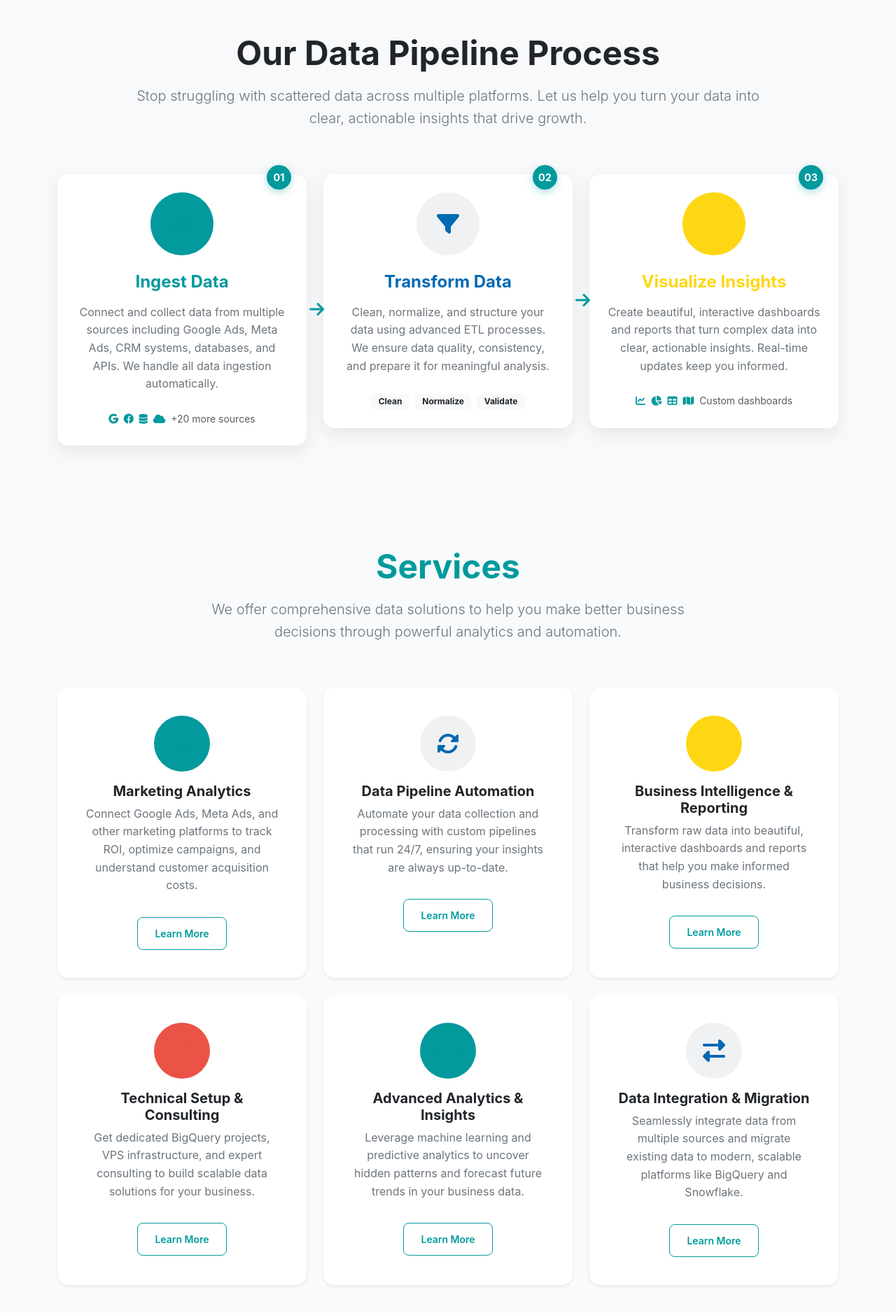
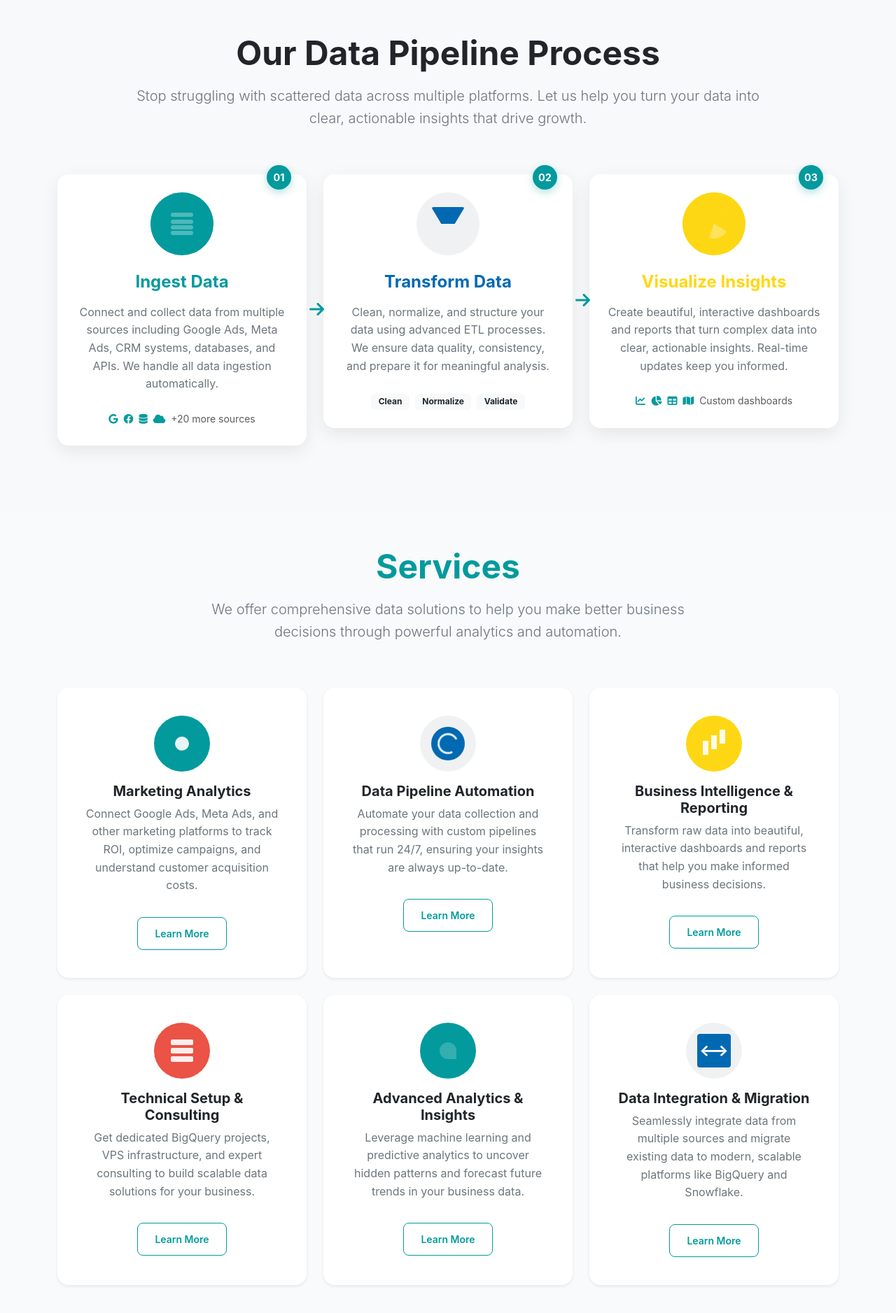
Before and after one commit to adillraza/datacharted, a Flask app: page / in a window 1280 px wide. Shown: the part 913-2790 px from the top of the page at 70% size. Run offline with Flask 3, Linux system fonts and the light colour scheme; some libraries are stand-ins or nearby versions.

Commit message:
Replace Font Awesome with reliable CSS-only custom icons

```diff
--- a/app/templates/base.html
+++ b/app/templates/base.html
@@ -202,18 +202,174 @@
             border-color: var(--accent-red) !important;
         }
 
-        /* Icon Fallbacks */
-        .fas::before, .fab::before {
-            font-family: "Font Awesome 6 Free", "Font Awesome 6 Brands", sans-serif !important;
+        /* Custom Icons - Reliable CSS-only icons */
+        .custom-icon {
+            width: 48px;
+            height: 48px;
+            position: relative;
+            display: inline-block;
         }
 
-        /* Ensure Font Awesome loads properly */
-        .fas, .fab {
-            font-weight: 900;
-            font-style: normal;
-            font-variant: normal;
-            text-rendering: auto;
-            line-height: 1;
+        /* Database Icon */
+        .database-icon {
+            background: var(--primary-color);
+            border-radius: 8px;
+            position: relative;
+        }
+        .database-icon::before {
+            content: '';
+            position: absolute;
+            top: 8px;
+            left: 8px;
+            right: 8px;
+            height: 6px;
+            background: rgba(255,255,255,0.3);
+            border-radius: 3px;
+        }
+        .database-icon::after {
+            content: '';
+            position: absolute;
+            top: 18px;
+            left: 8px;
+            right: 8px;
+            height: 6px;
+            background: rgba(255,255,255,0.3);
+            border-radius: 3px;
+            box-shadow: 0 8px 0 rgba(255,255,255,0.3), 0 16px 0 rgba(255,255,255,0.3);
+        }
+
+        /* Filter Icon */
+        .filter-icon {
+            background: var(--secondary-color);
+            clip-path: polygon(0% 0%, 100% 0%, 70% 50%, 30% 50%);
+            border-radius: 4px 4px 0 0;
+        }
+        .filter-icon::after {
+            content: '';
+            position: absolute;
+            bottom: 0;
+            left: 35%;
+            width: 30%;
+            height: 20px;
+            background: var(--secondary-color);
+        }
+
+        /* Chart Icon */
+        .chart-icon {
+            background: conic-gradient(var(--accent-yellow) 0deg 120deg, rgba(255,255,255,0.3) 120deg 200deg, var(--accent-yellow) 200deg 360deg);
+            border-radius: 50%;
+            border: 3px solid var(--accent-yellow);
+        }
+
+        /* Marketing Icon */
+        .marketing-icon {
+            background: var(--primary-color);
+            border-radius: 50% 50% 50% 0;
+            transform: rotate(-45deg);
+        }
+        .marketing-icon::before {
+            content: '';
+            position: absolute;
+            top: 50%;
+            left: 50%;
+            width: 20px;
+            height: 20px;
+            background: rgba(255,255,255,0.9);
+            border-radius: 50%;
+            transform: translate(-50%, -50%);
+        }
+
+        /* Automation Icon */
+        .automation-icon {
+            background: var(--secondary-color);
+            border-radius: 50%;
+            position: relative;
+        }
+        .automation-icon::before {
+            content: '';
+            position: absolute;
+            top: 50%;
+            left: 50%;
+            width: 30px;
+            height: 30px;
+            border: 3px solid rgba(255,255,255,0.9);
+            border-top: 3px solid transparent;
+            border-radius: 50%;
+            transform: translate(-50%, -50%);
+            animation: spin 2s linear infinite;
+        }
+
+        /* Business Intelligence Icon */
+        .business-icon {
+            background: var(--accent-yellow);
+            position: relative;
+        }
+        .business-icon::before {
+            content: '';
+            position: absolute;
+            bottom: 8px;
+            left: 8px;
+            width: 8px;
+            height: 20px;
+            background: rgba(255,255,255,0.9);
+            box-shadow: 12px -8px 0 rgba(255,255,255,0.9), 24px -16px 0 rgba(255,255,255,0.9);
+        }
+
+        /* Technical Icon */
+        .technical-icon {
+            background: var(--accent-red);
+            border-radius: 4px;
+            position: relative;
+        }
+        .technical-icon::before {
+            content: '';
+            position: absolute;
+            top: 8px;
+            left: 8px;
+            right: 8px;
+            height: 8px;
+            background: rgba(255,255,255,0.9);
+            border-radius: 2px;
+            box-shadow: 0 12px 0 rgba(255,255,255,0.9), 0 24px 0 rgba(255,255,255,0.9);
+        }
+
+        /* Analytics Icon */
+        .analytics-icon {
+            background: var(--primary-color);
+            border-radius: 50% 50% 0 50%;
+            position: relative;
+        }
+        .analytics-icon::before {
+            content: '';
+            position: absolute;
+            top: 12px;
+            left: 12px;
+            right: 12px;
+            bottom: 12px;
+            background: rgba(255,255,255,0.2);
+            border-radius: 50% 50% 0 50%;
+        }
+
+        /* Integration Icon */
+        .integration-icon {
+            background: var(--secondary-color);
+            border-radius: 4px;
+            position: relative;
+        }
+        .integration-icon::before {
+            content: '⟷';
+            position: absolute;
+            top: 50%;
+            left: 50%;
+            transform: translate(-50%, -50%);
+            color: white;
+            font-size: 24px;
+            font-weight: bold;
+        }
+
+        @keyframes spin {
+            0% { transform: translate(-50%, -50%) rotate(0deg); }
+            100% { transform: translate(-50%, -50%) rotate(360deg); }
         }
 
         /* Modern Footer Styles */
--- a/app/templates/main/index.html
+++ b/app/templates/main/index.html
@@ -86,7 +86,7 @@
                     <div class="process-step-card h-100 p-4">
                         <div class="step-number">01</div>
                         <div class="bg-primary bg-opacity-10 rounded-circle d-inline-flex align-items-center justify-content-center mb-4" style="width: 90px; height: 90px;">
-                            <i class="fas fa-database fa-2x text-primary"></i>
+                            <div class="custom-icon database-icon"></div>
                         </div>
                         <h4 class="fw-bold mb-3 text-primary">Ingest Data</h4>
                         <p class="text-secondary mb-4">
@@ -115,7 +115,7 @@
                     <div class="process-step-card h-100 p-4">
                         <div class="step-number">02</div>
                         <div class="bg-secondary bg-opacity-10 rounded-circle d-inline-flex align-items-center justify-content-center mb-4" style="width: 90px; height: 90px;">
-                            <i class="fas fa-filter fa-2x text-secondary-blue"></i>
+                            <div class="custom-icon filter-icon"></div>
                         </div>
                         <h4 class="fw-bold mb-3 text-secondary-blue">Transform Data</h4>
                         <p class="text-secondary mb-4">
@@ -142,7 +142,7 @@
                     <div class="process-step-card h-100 p-4">
                         <div class="step-number">03</div>
                         <div class="bg-accent-yellow bg-opacity-10 rounded-circle d-inline-flex align-items-center justify-content-center mb-4" style="width: 90px; height: 90px;">
-                            <i class="fas fa-chart-pie fa-2x text-accent-yellow"></i>
+                            <div class="custom-icon chart-icon"></div>
                         </div>
                         <h4 class="fw-bold mb-3 text-accent-yellow">Visualize Insights</h4>
                         <p class="text-secondary mb-4">
@@ -184,7 +184,7 @@
                 <div class="card h-100 text-center p-4 border-0 shadow-sm">
                     <div class="card-body">
                         <div class="bg-primary bg-opacity-10 rounded-circle d-inline-flex align-items-center justify-content-center mb-3" style="width: 80px; height: 80px;">
-                            <i class="fas fa-bullhorn fa-2x text-primary"></i>
+                            <div class="custom-icon marketing-icon"></div>
                         </div>
                         <h5 class="card-title fw-bold">Marketing Analytics</h5>
                         <p class="card-text text-secondary">
@@ -200,7 +200,7 @@
                 <div class="card h-100 text-center p-4 border-0 shadow-sm">
                     <div class="card-body">
                         <div class="bg-secondary bg-opacity-10 rounded-circle d-inline-flex align-items-center justify-content-center mb-3" style="width: 80px; height: 80px;">
-                            <i class="fas fa-sync-alt fa-2x text-secondary-blue"></i>
+                            <div class="custom-icon automation-icon"></div>
                         </div>
                         <h5 class="card-title fw-bold">Data Pipeline Automation</h5>
                         <p class="card-text text-secondary">
@@ -216,7 +216,7 @@
                 <div class="card h-100 text-center p-4 border-0 shadow-sm">
                     <div class="card-body">
                         <div class="bg-accent-yellow bg-opacity-10 rounded-circle d-inline-flex align-items-center justify-content-center mb-3" style="width: 80px; height: 80px;">
-                            <i class="fas fa-chart-bar fa-2x text-accent-yellow"></i>
+                            <div class="custom-icon business-icon"></div>
                         </div>
                         <h5 class="card-title fw-bold">Business Intelligence & Reporting</h5>
                         <p class="card-text text-secondary">
@@ -232,7 +232,7 @@
                 <div class="card h-100 text-center p-4 border-0 shadow-sm">
                     <div class="card-body">
                         <div class="bg-accent-red bg-opacity-10 rounded-circle d-inline-flex align-items-center justify-content-center mb-3" style="width: 80px; height: 80px;">
-                            <i class="fas fa-server fa-2x text-accent-red"></i>
+                            <div class="custom-icon technical-icon"></div>
                         </div>
                         <h5 class="card-title fw-bold">Technical Setup & Consulting</h5>
                         <p class="card-text text-secondary">
@@ -248,7 +248,7 @@
                 <div class="card h-100 text-center p-4 border-0 shadow-sm">
                     <div class="card-body">
                         <div class="bg-primary bg-opacity-10 rounded-circle d-inline-flex align-items-center justify-content-center mb-3" style="width: 80px; height: 80px;">
-                            <i class="fas fa-brain fa-2x text-primary"></i>
+                            <div class="custom-icon analytics-icon"></div>
                         </div>
                         <h5 class="card-title fw-bold">Advanced Analytics & Insights</h5>
                         <p class="card-text text-secondary">
@@ -264,7 +264,7 @@
                 <div class="card h-100 text-center p-4 border-0 shadow-sm">
                     <div class="card-body">
                         <div class="bg-secondary bg-opacity-10 rounded-circle d-inline-flex align-items-center justify-content-center mb-3" style="width: 80px; height: 80px;">
-                            <i class="fas fa-exchange-alt fa-2x text-secondary-blue"></i>
+                            <div class="custom-icon integration-icon"></div>
                         </div>
                         <h5 class="card-title fw-bold">Data Integration & Migration</h5>
                         <p class="card-text text-secondary">
```
